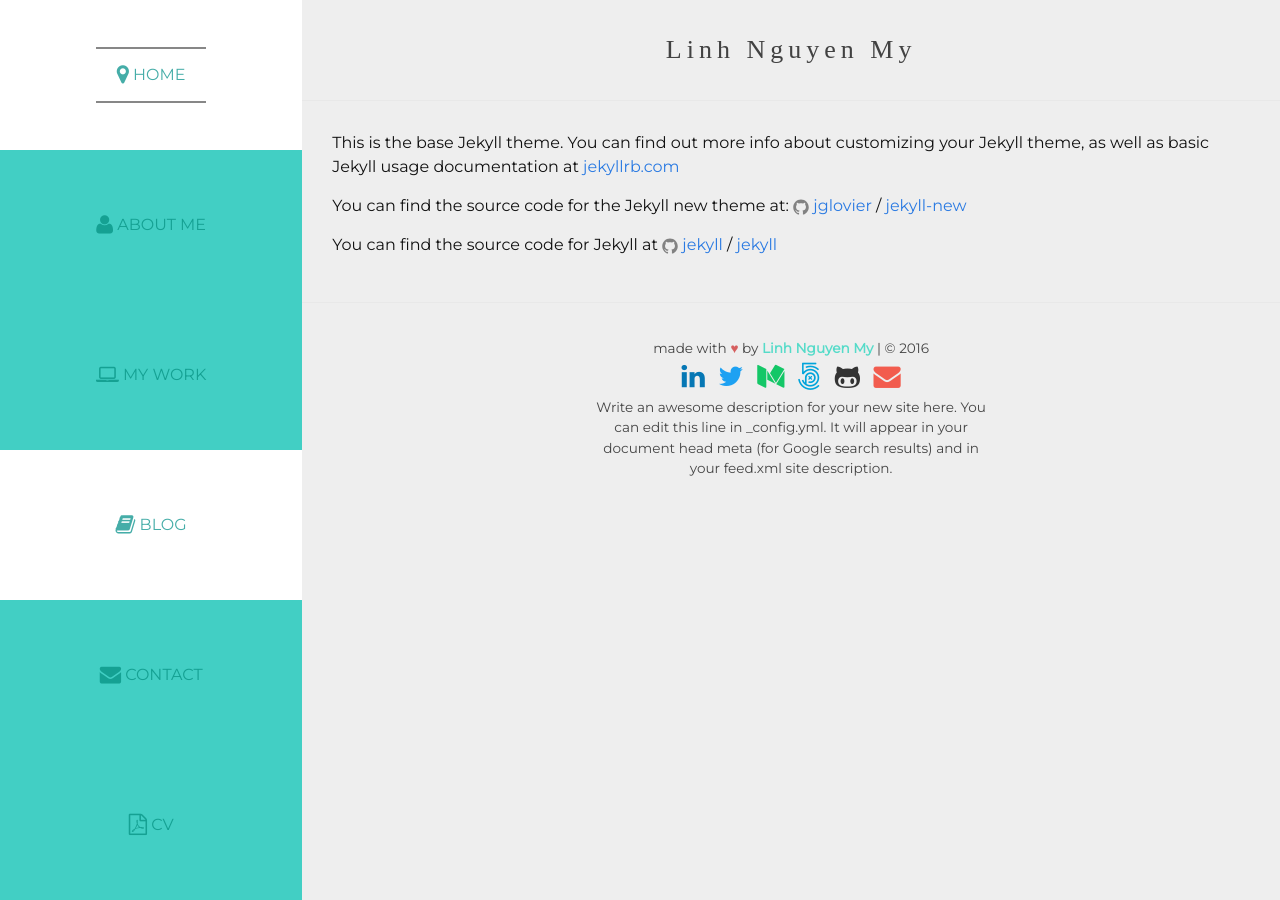
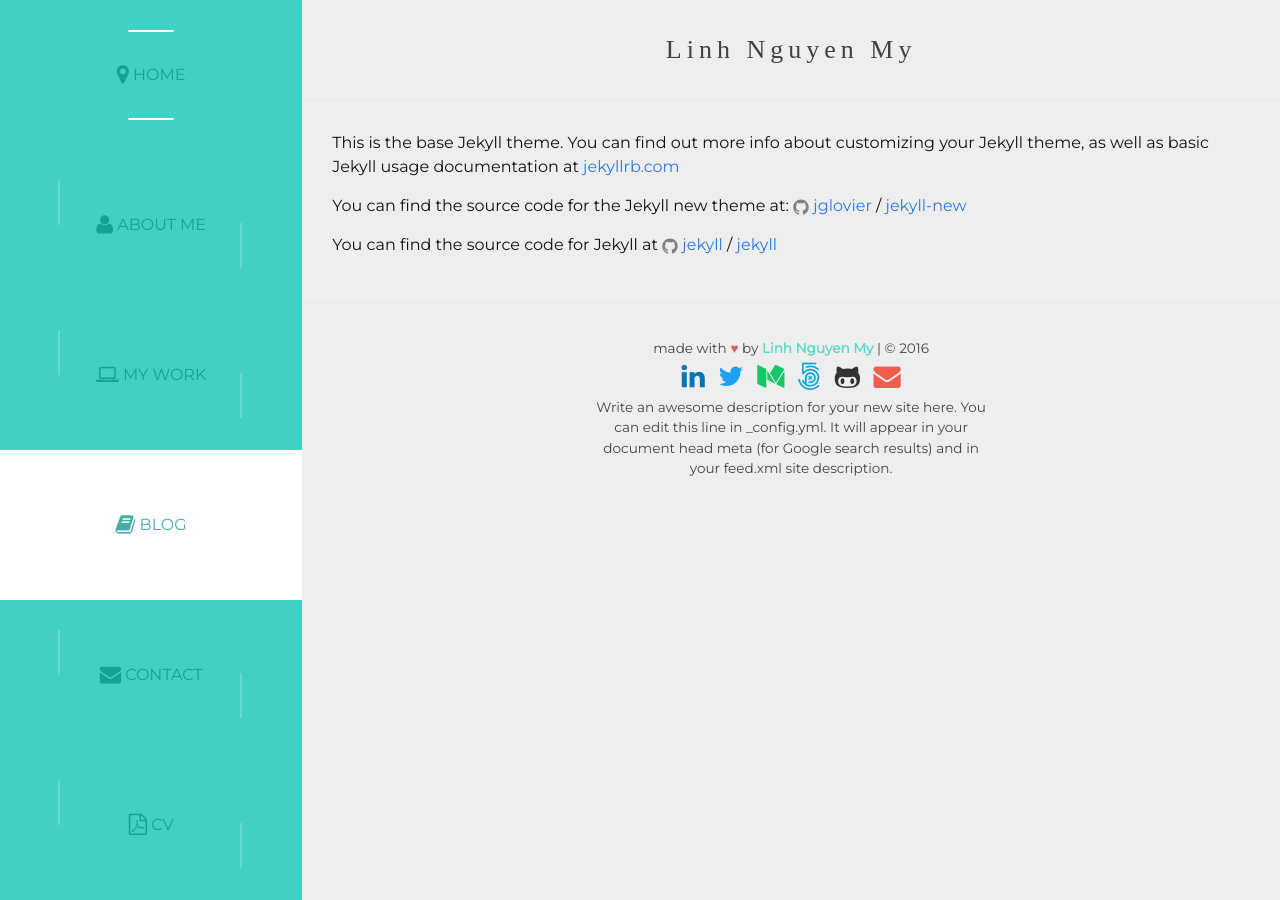
Before and after one commit to pinglinh/pinglinh.com, a Jekyll site: the page built from blog.md, in a window 1280 px wide. Built offline with Jekyll 4.4.1, drawn with Linux system fonts in a browser that asks for light colours; some web fonts are replaced.

Commit message:
Added new nav bar hover links

```diff
--- a/_layouts/default.html
+++ b/_layouts/default.html
@@ -17,12 +17,17 @@
 
 
 
-            <a class="page-link" href="{{ site.baseurl }}/"><span><i class="fa fa-map-marker fa-lg"></i> Home</span></a>
-            <a class="page-link {% if page.url == '/aboutme/' %} current {% endif %}" href="{{ site.baseurl }}/aboutme/"><span><i class="fa fa-user fa-lg"></i> About Me</span></a>
-            <a class="page-link {% if page.url == '/mywork/' %} current {% endif %}" href="{{ site.baseurl }}/mywork"><span><i class="fa fa-laptop fa-lg"></i> My Work</span></a>
-            <a class="page-link {% if page.url == '/blog/' %} current {% endif %}" href="{{ site.baseurl }}/blog"><span><i class="fa fa-book fa-lg"></i> Blog</span></a>
-            <a class="page-link {% if page.url == '/contact/' %} current {% endif %}" href="{{ site.baseurl }}/contact"><span><i class="fa fa-envelope different fa-lg"></i> Contact</span></a>
-            <a class="page-link" href="{{ site.baseurl }}/pinglinhcv.pdf" target="_blank" download="Pinglinh CV"><span><i class="fa fa-file-pdf-o fa-lg"></i> CV</span></a>
+            <a class="page-link-3" href="{{ site.baseurl }}/"><span><i class="fa fa-map-marker fa-lg"></i> Home</span></a>
+
+            <a class="page-link-3 {% if page.url == '/aboutme/' %} current {% endif %}" href="{{ site.baseurl }}/aboutme/"><span><i class="fa fa-user fa-lg"></i> About Me</span></a>
+
+            <a class="page-link-3 {% if page.url == '/mywork/' %} current {% endif %}" href="{{ site.baseurl }}/mywork"><span><i class="fa fa-laptop fa-lg"></i> My Work</span></a>
+
+            <a class="page-link-3 {% if page.url == '/blog/' %} current {% endif %}" href="{{ site.baseurl }}/blog"><span><i class="fa fa-book fa-lg"></i> Blog</span></a>
+
+            <a class="page-link-3 {% if page.url == '/mywork/' %} current {% endif %}" href="{{ site.baseurl }}/contact"><span><i class="fa fa-envelope different fa-lg"></i> Contact</span></a>
+
+            <a class="page-link-3" href="{{ site.baseurl }}/pinglinhcv.pdf" target="_blank" download="Pinglinh CV"><span><i class="fa fa-file-pdf-o fa-lg"></i> CV</span></a>
 
 
 
--- a/_sass/_layout.scss
+++ b/_sass/_layout.scss
@@ -53,6 +53,152 @@
     .menu-icon {
         display: none;
     }
+
+    .page-link-3 {
+      color: #15a193;
+      line-height: $base-line-height;
+      padding: 0px 6em;
+      background-color: #42CFC4;
+      text-align: center;
+      text-transform: uppercase;
+      white-space: nowrap;
+      flex-grow: 1;
+      flex-shrink: 1;
+      flex-basis: auto;
+      display: flex;
+      justify-content: center;
+      flex-direction: column;
+      height: calc( #{$nav-link-height} / #{$nav-link-number} );
+      position: relative;
+      // padding: 0 20px;
+      // height: 45px;
+      // line-height: 45px;
+
+        &::before,
+        &::after {
+          position: absolute;
+          width: 45px;
+          height: 2px;
+          background: #fff;
+          content: '';
+          opacity: 0.2;
+          -webkit-transition: all 0.3s;
+          -moz-transition: all 0.3s;
+          transition: all 0.3s;
+          pointer-events: none;
+        }
+
+        &::before {
+          top: 20%;
+          left: 20%;
+          -webkit-transform: rotate(90deg);
+          -moz-transform: rotate(90deg);
+          transform: rotate(90deg);
+          -webkit-transform-origin: 0 0;
+          -moz-transform-origin: 0 0;
+          transform-origin: 0 0;
+        }
+
+        &::after {
+          right: 20%;
+          bottom: 20%;
+          -webkit-transform: rotate(90deg);
+          -moz-transform: rotate(90deg);
+          transform: rotate(90deg);
+          -webkit-transform-origin: 100% 0;
+          -moz-transform-origin: 100% 0;
+          transform-origin: 100% 0;
+        }
+
+        &:hover {
+
+          &::before,
+          &::after {
+            opacity: 1;
+          }
+        }
+
+        &:focus {
+
+          &::before,
+          &::after {
+            opacity: 1;
+          }
+        }
+
+        &:hover::before,
+        &:focus::before {
+          left: 50%;
+          -webkit-transform: rotate(0deg) translateX(-50%);
+          -moz-transform: rotate(0deg) translateX(-50%);
+          transform: rotate(0deg) translateX(-50%);
+        }
+
+        &:hover::after,
+        &:focus::after {
+          right: 50%;
+          -webkit-transform: rotate(0deg) translateX(50%);
+          -moz-transform: rotate(0deg) translateX(50%);
+          transform: rotate(0deg) translateX(50%);
+        }
+      }
+
+
+    .page-link-2 {
+        color: #15a193;
+        line-height: $base-line-height;
+        padding: 0px 6em;
+        background-color: #42CFC4;
+        text-align: center;
+        text-transform: uppercase;
+        white-space: nowrap;
+        flex-grow: 1;
+        flex-shrink: 1;
+        flex-basis: auto;
+        display: flex;
+        justify-content: center;
+        flex-direction: column;
+        height: calc( #{$nav-link-height} / #{$nav-link-number} );
+        position: relative;
+
+        &::before {
+          position: absolute;
+          top: 30%;
+          left: 27%;
+          width: 45%;
+          height: 2px;
+          background: #fff;
+          content: '';
+          -webkit-transition: top 0.3s;
+          -moz-transition: top 0.3s;
+          transition: top 0.3s;
+        }
+
+        &::after {
+          position: absolute;
+          top: 30%;
+          left: 27%;
+          width: 2px;
+          height: 2px;
+          background: #fff;
+          content: '';
+          -webkit-transition: height 0.3s;
+          -moz-transition: height 0.3s;
+          transition: height 0.3s;
+        }
+
+        &:hover {
+
+          &::before {
+           top: 70%;
+          }
+
+          &::after {
+            height: 40%;
+          }
+        }
+    }
+
 
     .page-link {
         color: #15a193;
```
